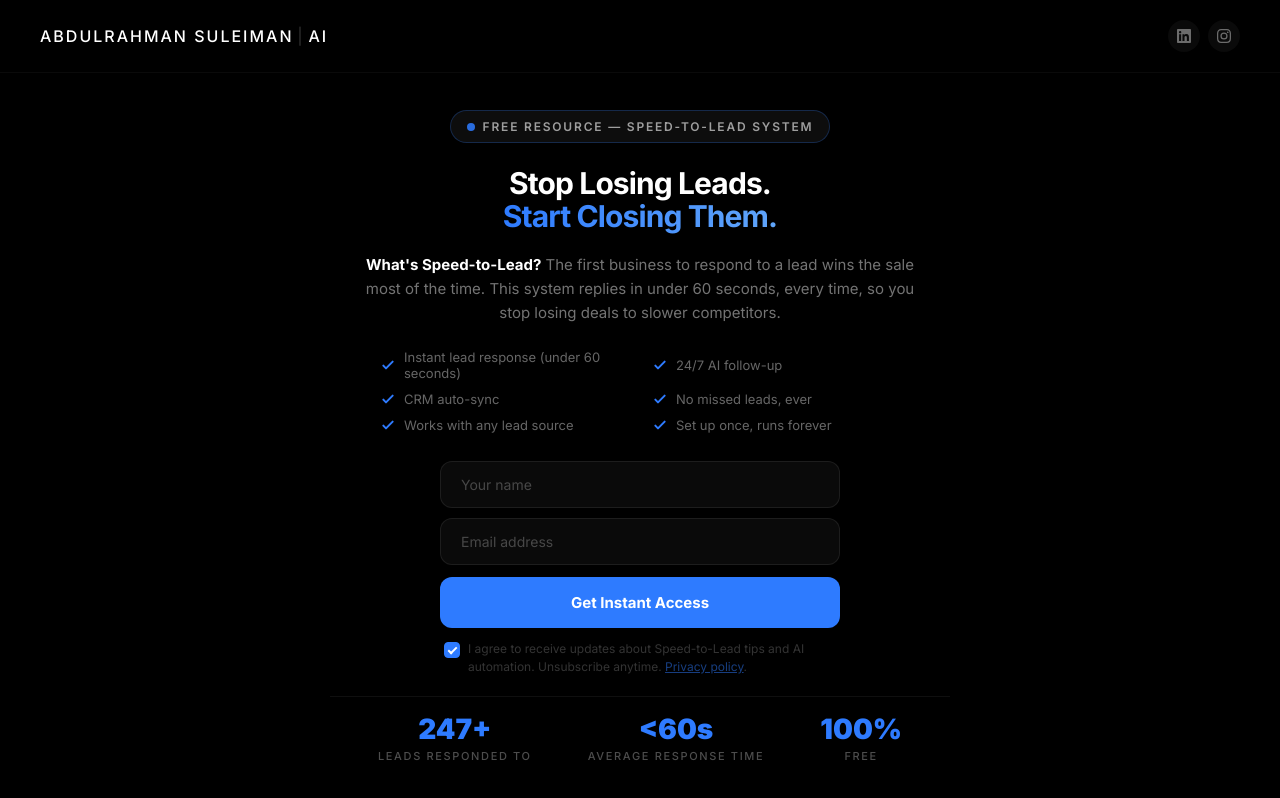
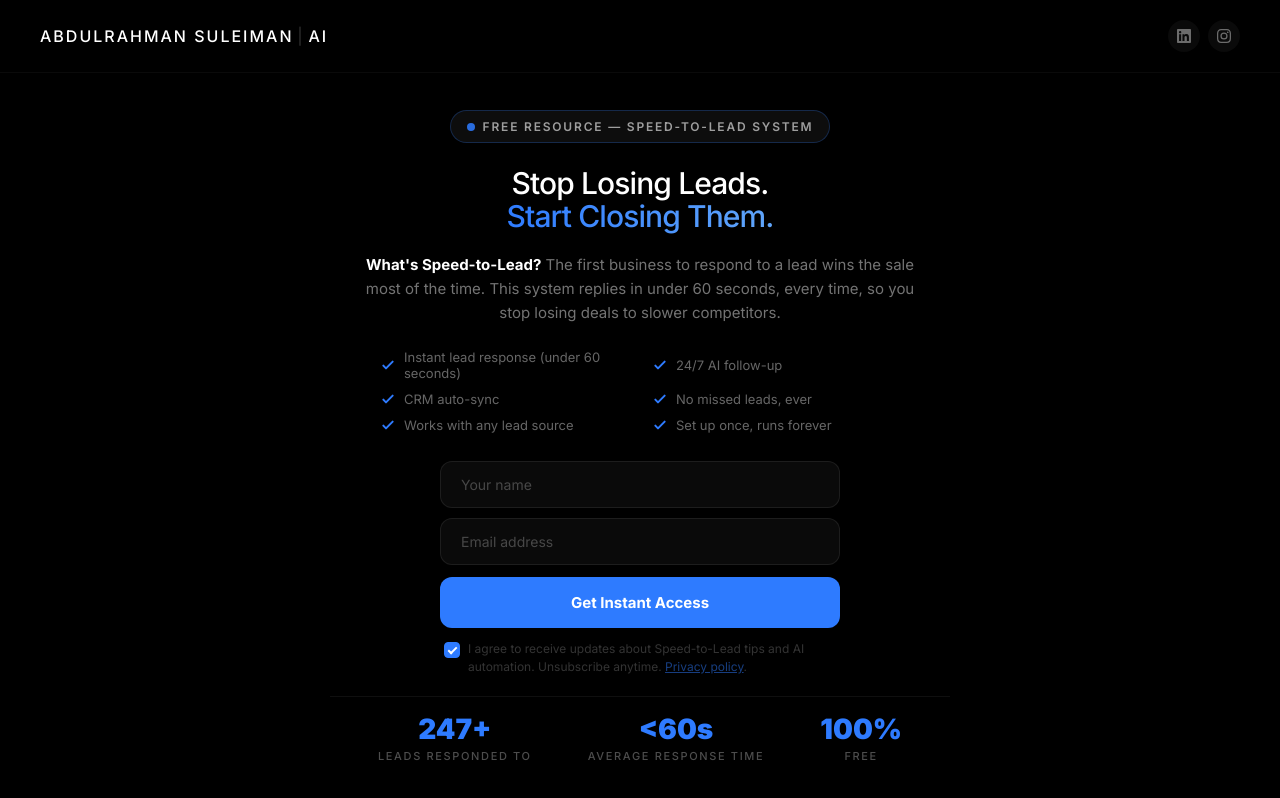
Before and after one commit to Abdulrahmansuleiman/speed-to-lead, a Next.js app: page / in a window 1280 px wide. Built offline with nearby package versions, Linux system fonts and the light colour scheme.

Commit message:
Headline weight 500 to match reference

```diff
--- a/src/app/globals.css
+++ b/src/app/globals.css
@@ -121,7 +121,7 @@ main {
 
 /* Heading */
 h1 {
-  font-weight: 700;
+  font-weight: 500;
   line-height: 1.1;
   letter-spacing: -0.03em;
   margin-bottom: 20px;
```
